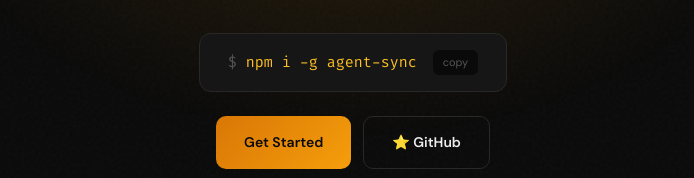
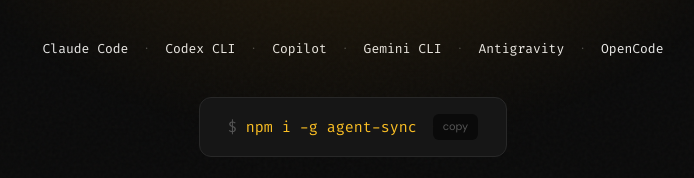
Before and after one commit to lidge-jun/agent-sync, a website: page docs/index.html in a window 1280 px wide. Shown: the part 593-771 px from the top of the page, without its empty margins (287-981 px from the left). Drawn offline with Linux system fonts and the light colour scheme.

```diff
--- a/docs/index.html
+++ b/docs/index.html
@@ -421,6 +421,38 @@
         .hero-badges img {
             height: 22px;
             border-radius: 4px;
+        }
+
+        /* Agent name strip */
+        .agent-strip {
+            display: flex;
+            align-items: center;
+            gap: 0;
+            flex-wrap: wrap;
+            justify-content: center;
+            margin-bottom: 32px;
+            font-family: var(--font-mono);
+            font-size: 13px;
+        }
+
+        .agent-strip .agent-chip {
+            display: inline-flex;
+            align-items: center;
+            gap: 6px;
+            padding: 6px 14px;
+            color: var(--text);
+            white-space: nowrap;
+            transition: color 0.2s;
+        }
+
+        .agent-strip .agent-chip:hover {
+            color: var(--accent-light);
+        }
+
+        .agent-strip .sep {
+            color: var(--text-muted);
+            font-size: 8px;
+            padding: 0 2px;
         }
 
         /* Scroll indicator */
@@ -948,6 +980,20 @@
         <p class="hero-sub">Sync MCP servers, skills, and AGENTS.md across every AI coding CLI — from a single source of
             truth.</p>
 
+        <div class="agent-strip">
+            <span class="agent-chip">Claude Code</span>
+            <span class="sep">·</span>
+            <span class="agent-chip">Codex CLI</span>
+            <span class="sep">·</span>
+            <span class="agent-chip">Copilot</span>
+            <span class="sep">·</span>
+            <span class="agent-chip">Gemini CLI</span>
+            <span class="sep">·</span>
+            <span class="agent-chip">Antigravity</span>
+            <span class="sep">·</span>
+            <span class="agent-chip">OpenCode</span>
+        </div>
+
         <div class="hero-install">
             <div class="install-block" id="installBlock" onclick="copyInstall()">
                 <span><span class="dollar">$</span> npm i -g agent-sync</span>
@@ -987,7 +1033,8 @@
                     <h3 class="how-title">AGENTS.md</h3>
                     <p class="how-desc">Auto-detects prompt files in your project — <code>AGENTS.md</code>,
                         <code>CLAUDE.md</code>, <code>COPILOT.md</code> — and writes a unified AGENTS.md that every
-                        agent discovers automatically.</p>
+                        agent discovers automatically.
+                    </p>
                     <span class="how-scope">project-level</span>
                 </div>
                 <div class="how-card reveal reveal-delay-1">
@@ -995,7 +1042,8 @@
                     <h3 class="how-title">Skills Sync</h3>
                     <p class="how-desc">Creates symlinks so all agents find the same skills. One
                         <code>.agent/skills/</code> source powers <code>.agents/</code>, <code>.claude/</code>, and
-                        every other config directory.</p>
+                        every other config directory.
+                    </p>
                     <span class="how-scope">project-level</span>
                 </div>
                 <div class="how-card reveal reveal-delay-2">
--- a/package.json
+++ b/package.json
@@ -1,6 +1,6 @@
 {
     "name": "@bitkyc08/agent-sync",
-    "version": "0.1.2",
+    "version": "0.1.4",
     "description": "Sync MCP, skills, and AGENTS.md across all AI coding agents (Claude, Codex, Copilot, Gemini, Antigravity, OpenCode)",
     "type": "module",
     "bin": {
@@ -18,7 +18,8 @@
         "build": "tsc",
         "dev": "tsx src/cli.ts",
         "test": "vitest run",
-        "prepublishOnly": "npm run build"
+        "bump": "node scripts/bump.cjs",
+        "prepublishOnly": "npm run bump && npm run build"
     },
     "keywords": [
         "ai",
--- a/src/cli.ts
+++ b/src/cli.ts
@@ -19,7 +19,7 @@ import { detectPromptFiles, generateAgentsMd } from './core/agents-md.js';
 import { detectSkillSources, syncSkills, listSkills } from './core/skill-sync.js';
 import { detectMcpConfigs, loadMcpConfig, saveMcpConfig, syncToAll, importFromClaude } from './core/mcp-sync.js';
 
-const VERSION = '0.1.2';
+const VERSION = '0.1.4';
 const cwd = process.cwd();
 
 // ─── Subcommand routing ───────────────────────────
```
Also changed, not shown: scripts/bump.cjs (added, +25 -0 lines), .github/workflows/publish.yml (deleted), README.md, 1 other file.
